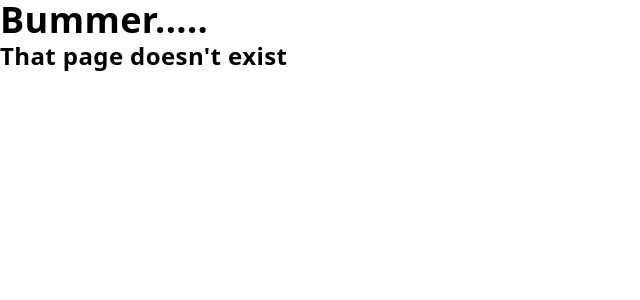
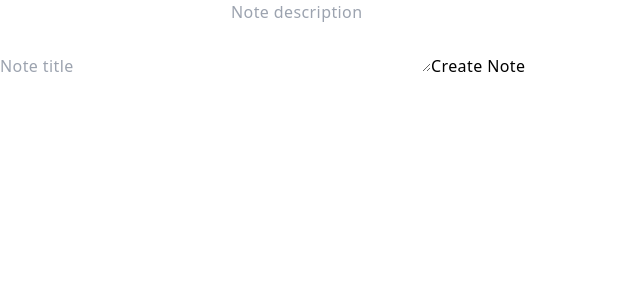
Before and after one commit to cocoabunny/ofthesaints, a Next.js app: page /note in a window 1280 px wide. Before the commit this address had no page. Shown: the top 300 px of the page, without its empty margins (0-640 px from the left). Built offline with nearby package versions, Linux system fonts and the light colour scheme.

Commit message:
Worked on pathing, ternaries, and architecture

```diff
--- a/pages/index.tsx
+++ b/pages/index.tsx
@@ -14,6 +14,7 @@ import {FaReact} from "react-icons/fa";
 import {TbBrandBootstrap} from "react-icons/tb";
 import {GrMysql} from "react-icons/gr";
 import {RxVercelLogo} from "react-icons/rx";
+import Note from "./note";
 
 
 
@@ -86,6 +87,7 @@ const Page = () => {
        </span>
           </section>
 
+
           {/* -- Portfolio --  */}
           <section className="py-10 my-10 mx-10">
           <span><h1>FOLIO</h1></span>
@@ -111,12 +113,11 @@ const Page = () => {
                 host. Vercel has integration for CRA and Next React Framework
                 projects, so I chose to pay for the domain through vercel and
                 host the entire site.
-                <br />
-                To date this site has had 1500 visitors.
               </p>
 
             <div>{/* <ProjectCard /> */}</div>
           </section>
+          <Note />
           <section className=" py-10 mb-20 bg-burn w-full">
             <h3>Thanks for reading<br/>Login to follow the rabbit trail</h3>
 <div className="flex-col">
--- /dev/null
+++ b/pages/note.tsx
@@ -0,0 +1,119 @@
+import React from 'react'
+import { useState, useRef, useEffect} from 'react';
+
+const note = () => {
+
+  const [notes, setNotes] = useState(() => {
+    // Get notes from local storage
+    const localNotes = localStorage.getItem("notes");
+
+    // If there are no notes, use this conditional statement below
+    if (!localNotes) return [];
+
+    // Return parsed JSON object back to j/s object
+    return JSON.parse(localNotes);
+  });
+  const [selectedNoteIdx, setSelectedNoteIdx] = useState();
+  const [selectedNote, setSelectedNote] = useState({ title: '', description: '' });
+  const [modalVisibility, setModalVisibility] = useState(false); // Displays the rendered modal
+
+  // When notes changes (useEffect dependency), run the function passed in
+  useEffect(() => {
+    // * Store stringified notes array/variable in localStorage with notes key
+    // * localstorage is for storing strings, key/value
+    // * convert array items to string, use JSON.stringify
+    localStorage.setItem("notes", JSON.stringify(notes));
+    console.log(notes);
+  }, [notes]);
+
+  const noteTitleRef = useRef();
+  const noteDescriptionRef = useRef();
+
+  // Save note finds the object, and saves it into the array notes.
+  const saveNote = () => {
+    setNotes([...notes, selectedNote]);
+
+    // Clear the selected note
+    setSelectedNote({ title: '', description: '' });
+
+    // Clear title and description fields
+    noteTitleRef.current.value = "";
+    noteDescriptionRef.current.value = "";
+  };
+
+  // Edit Notes
+  // * Selecting the Note *Filter Method* *working*
+  // * Destructuring the contents of Note (object) note.title etc *DONE*
+  // * Updating the values of the object *returning value back into the array*
+  // * In the JSX pop up element, that is formated for the key value pairs, and will update the values of the object's keys. form input element
+  const editNote = (index) => {
+    // Get the note that we want to edit
+    setSelectedNote(notes.filter((note, idx) => idx === index)[0]);
+
+    // Set the selected index for that note
+    setSelectedNoteIdx(index);
+
+    // Show the modal so that the user can edit the note
+    setModalVisibility(true);
+  }
+
+  // Update Note
+  // * Trigger when we want to save the updates to the note when editing
+  const updateNote = () => {
+    // Get a copy of the global notes array in the local scope
+    let updatedNotes = notes;
+
+    // Create a copy of the global notes aray
+    updatedNotes[selectedNoteIdx] = { title: selectedNote.title, description: selectedNote.description }
+
+    // Update the notes array with the updated values for that note
+    setNotes(updatedNotes);
+
+    // Disable visibility for the update modal
+    setModalVisibility(false);
+  }
+
+  // Delete note
+  // * index = 1
+  // * note = {}
+  // * idx = 0
+  const deleteNote = (index) => setNotes(notes.filter((note, idx) => idx !== index));
+  return (
+    <div>
+       <main>
+      {/* Note Input / Form */}
+      <div id="form-group">
+        <input ref={noteTitleRef} type="text" placeholder="Note title" onChange={(event) => setSelectedNote({ title: event.target.value, description: selectedNote.description })} />
+        <textarea ref={noteDescriptionRef} rows="3" placeholder="Note description" onChange={(event) => setSelectedNote({ title: selectedNote.title, description: event.target.value })} />
+        <button type="submit" onClick={saveNote}>Create Note</button>
+      </div>
+
+      {/* List/grid of added notes */}
+      <ul>
+        {notes.map((note, index) => (
+          <li key={index}>
+            <small>Note index #{index}</small>
+            <h1>{note.title}</h1>
+            <p>{note.description}</p>
+            <div>
+              <button onClick={() => deleteNote(index)}>Delete</button>
+              <button onClick={() => editNote(index)}>Edit Note</button>
+            </div>
+          </li>
+        ))}
+      </ul>
+
+      {/* This is a conditional, renders edit note function, for the popup YAY */}
+      {modalVisibility && (
+        <div class="modal">
+          <input ref={noteTitleRef} type="text" placeholder="Note title" value={selectedNote.title} onChange={(event) => setSelectedNote({ title: event.target.value, description: selectedNote.description })} />
+          <textarea ref={noteDescriptionRef} rows="3" placeholder="Note description" value={selectedNote.description} onChange={(event) => setSelectedNote({ title: selectedNote.title, description: event.target.value })} />
+          <button type="submit" onClick={updateNote}>Update Note</button>
+        </div>
+      )}
+    </main >
+    </div>
+  )
+}
+
+export default note
```
